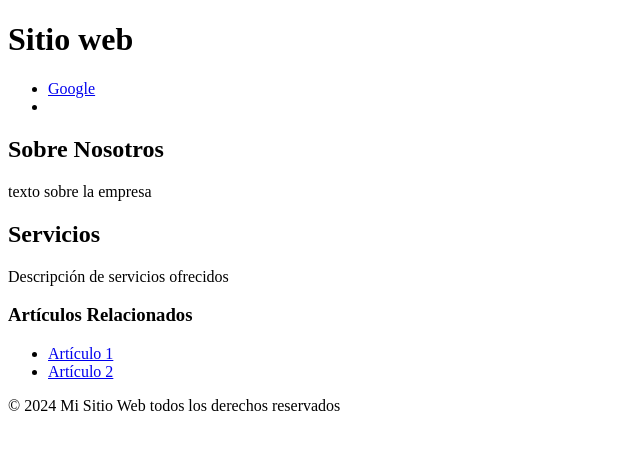
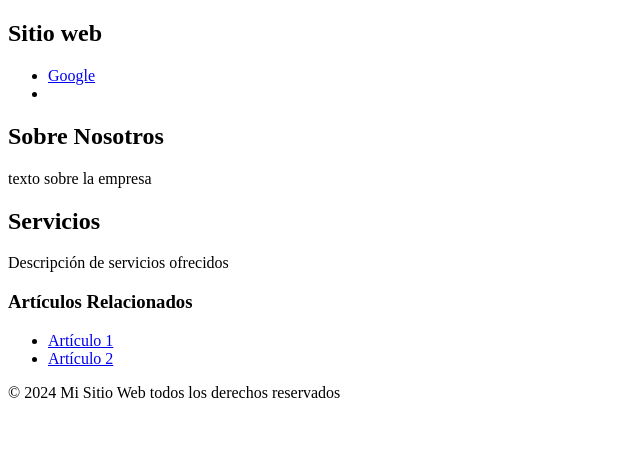
Before and after one commit to simongallego661/ejemplo, a plain HTML site: page index.html in a window 1280 px wide. Shown: the whole page, without its empty margins (0-640 px from the left). Drawn offline with Linux system fonts and the light colour scheme.

Commit message:
inicio de proyecto

```diff
--- a/index.html
+++ b/index.html
@@ -7,7 +7,7 @@
 </head>
 <body>
     <header>
-    <h1>Sitio web</h1>
+    <h2>Sitio web</h2>
 
     <nav>
         <ul>
```
